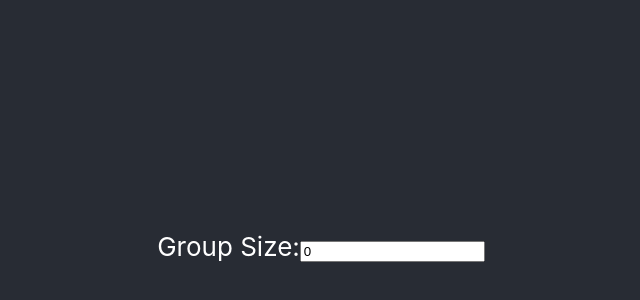
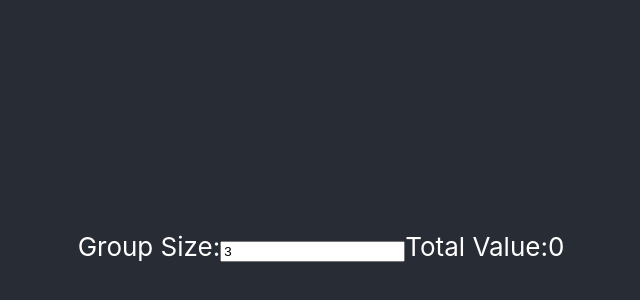
Before and after one commit to Try2020-ZHA/react-app, a React (Create React App) app: page / in a window 1280 px wide. Shown: the part 154-454 px from the top of the page, without its empty margins (319-959 px from the left). Built offline with nearby package versions, Linux system fonts and the light colour scheme.

Commit message:
[react-app][Keanu] refactor: refactor the component counterGroup and counter

```diff
--- a/src/component/counter/index.jsx
+++ b/src/component/counter/index.jsx
@@ -7,11 +7,13 @@ class Counter extends React.Component{
     }
 
     onIncrease= () =>{
-        this.setState((prevState)=>({value:prevState.value+1}))
+        this.setState((prevState)=>({value:prevState.value+1}));
+        this.props.onIncrease();
     }
 
     onDecrease= () =>{
-        this.setState((prevState)=>({value:prevState.value-1}))
+        this.setState((prevState)=>({value:prevState.value-1}));
+        this.props.onDecrease();
     }
 
     render() {
--- a/src/component/counterGroup/index.jsx
+++ b/src/component/counterGroup/index.jsx
@@ -5,11 +5,22 @@ import { Component } from 'react';
 class CounterGroup extends Component{
     constructor(props){
         super(props);
-        this.state={size:0};
+        this.state={
+            size:0,
+            totalValue:0
+        };
     }
 
     //使用handle表示处理什么事情
     handleResize= (event)=>{this.setState({size:event.target.value ? parseInt(event.target.value) :0})}
+
+    handleOnIncrease= ()=>{
+        this.setState((prevState)=>({totalValue:prevState.totalValue+1}));
+    }
+
+    handleOnDecrease= ()=>{
+        this.setState((prevState)=>({totalValue:prevState.totalValue-1}));
+    }
 
     render(){
         const initArray=[...Array(this.state.size).keys()];
@@ -17,10 +28,13 @@ class CounterGroup extends Component{
             <div>
                 <label>
                     Group Size:
-                    <input defaultValue={0} onChange={this.handleResize}/>
+                    <input defaultValue={3} onChange={this.handleResize}/>
+                </label>
+                <label>
+                    Total Value:<span>{this.state.totalValue}</span>
                 </label>
                 {
-                    initArray.map(key=><Counter key={key} />)
+                    initArray.map(key=><Counter onIncrease={this.handleOnIncrease} onDecrease={this.handleOnDecrease} key={key} />)
                 }
             </div>
         )
```
